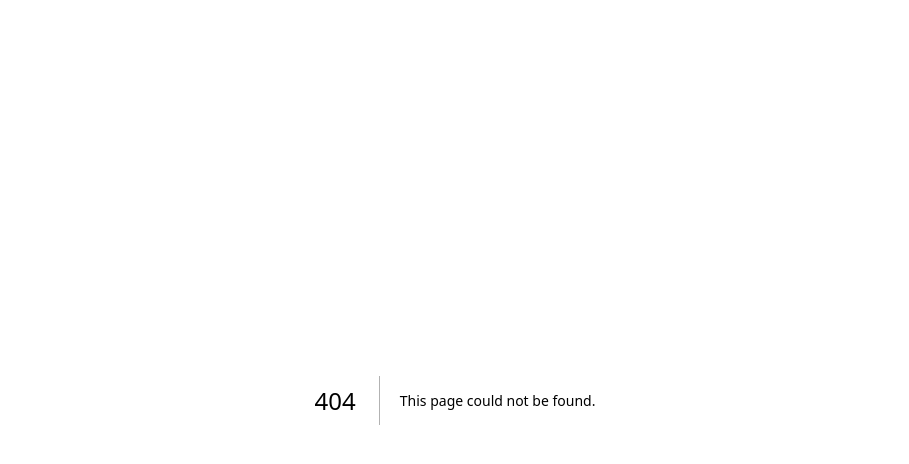
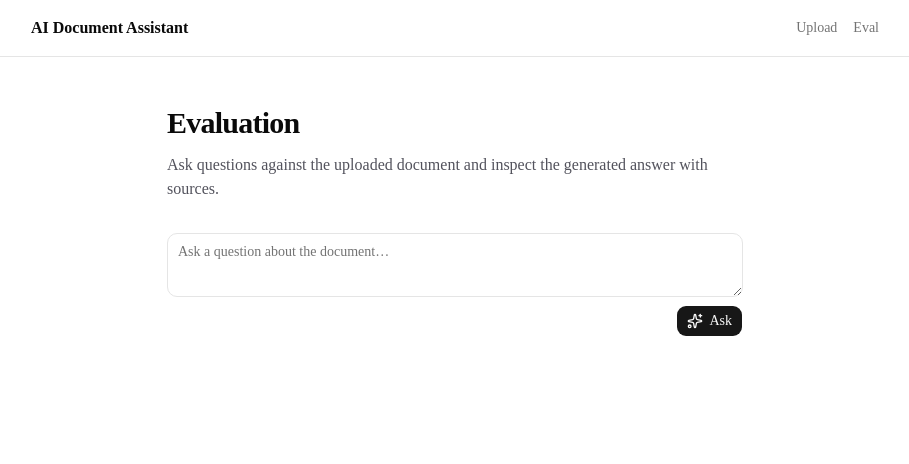
Before and after one commit to szdobnikova-code/ai-document-assistant, a Next.js app: page /eval in a window 1280 px wide. Before the commit this address had no page. Shown: the top 464 px of the page, without its empty margins (185-1094 px from the left). Built offline with nearby package versions, Linux system fonts and the light colour scheme.

Commit message:
Polish working demo experience

```diff
--- /dev/null
+++ b/app/error.tsx
@@ -0,0 +1,41 @@
+'use client';
+
+import { useEffect } from 'react';
+import { AlertTriangle } from 'lucide-react';
+
+import { Button } from '@/components/ui/button';
+import { Card, CardContent, CardHeader, CardTitle } from '@/components/ui/card';
+
+export default function Error({
+  error,
+  reset,
+}: {
+  error: Error & { digest?: string };
+  reset: () => void;
+}) {
+  useEffect(() => {
+    console.error('Route error:', error);
+  }, [error]);
+
+  return (
+    <main className="flex min-h-[calc(100vh-3.5rem)] items-center justify-center px-6 py-12">
+      <Card className="w-full max-w-md text-center">
+        <CardHeader>
+          <div className="mx-auto mb-2 rounded-full bg-red-100 p-3 text-red-600 dark:bg-red-950/30">
+            <AlertTriangle className="h-6 w-6" />
+          </div>
+
+          <CardTitle>Something went wrong</CardTitle>
+        </CardHeader>
+
+        <CardContent className="space-y-4">
+          <p className="text-muted-foreground text-sm">
+            The app hit an unexpected error. Try again or reload the page.
+          </p>
+
+          <Button onClick={reset}>Try again</Button>
+        </CardContent>
+      </Card>
+    </main>
+  );
+}
--- /dev/null
+++ b/app/eval/page.tsx
@@ -0,0 +1,20 @@
+import { QuestionForm } from '@/components/question/question-form';
+
+export default function EvalPage() {
+  return (
+    <main className="flex min-h-[calc(100vh-4rem)] justify-center px-6 py-12">
+      <section className="w-full max-w-xl">
+        <h1 className="text-3xl font-semibold tracking-tight">Evaluation</h1>
+
+        <p className="mt-3 text-zinc-600 dark:text-zinc-400">
+          Ask questions against the uploaded document and inspect the generated
+          answer with sources.
+        </p>
+
+        <div className="mt-8">
+          <QuestionForm />
+        </div>
+      </section>
+    </main>
+  );
+}
--- a/app/layout.tsx
+++ b/app/layout.tsx
@@ -1,6 +1,7 @@
 import type { Metadata } from 'next';
 import { Geist, Geist_Mono } from 'next/font/google';
 import './globals.css';
+import Link from 'next/link';
 
 const geistSans = Geist({
   variable: '--font-geist-sans',
@@ -13,8 +14,9 @@ const geistMono = Geist_Mono({
 });
 
 export const metadata: Metadata = {
-  title: 'Create Next App',
-  description: 'Generated by create next app',
+  title: 'AI Document Assistant',
+  description:
+    'Upload PDFs, ask questions, and get cited answers powered by RAG.',
 };
 
 export default function RootLayout({
@@ -27,7 +29,31 @@ export default function RootLayout({
       lang="en"
       className={`${geistSans.variable} ${geistMono.variable} h-full antialiased`}
     >
-      <body className="flex min-h-full flex-col">{children}</body>
+      <body className="flex min-h-full flex-col">
+        <header className="border-b">
+          <nav className="mx-auto flex h-14 max-w-4xl items-center justify-between px-6">
+            <Link href="/" className="font-semibold">
+              AI Document Assistant
+            </Link>
+
+            <div className="flex items-center gap-4 text-sm">
+              <Link
+                href="/"
+                className="text-muted-foreground hover:text-foreground"
+              >
+                Upload
+              </Link>
+              <Link
+                href="/eval"
+                className="text-muted-foreground hover:text-foreground"
+              >
+                Eval
+              </Link>
+            </div>
+          </nav>
+        </header>
+        {children}
+      </body>
     </html>
   );
 }
--- a/app/page.tsx
+++ b/app/page.tsx
@@ -1,7 +1,6 @@
 import { FileUp } from 'lucide-react';
 
 import { PdfUpload } from '@/components/upload/pdf-upload';
-import { QuestionForm } from '@/components/question/question-form';
 
 export default function HomePage() {
   return (
@@ -22,10 +21,6 @@ export default function HomePage() {
         <div className="mt-6 w-full">
           <PdfUpload />
         </div>
-
-        <div className="mt-6 w-full">
-          <QuestionForm />
-        </div>
       </section>
     </main>
   );
```
